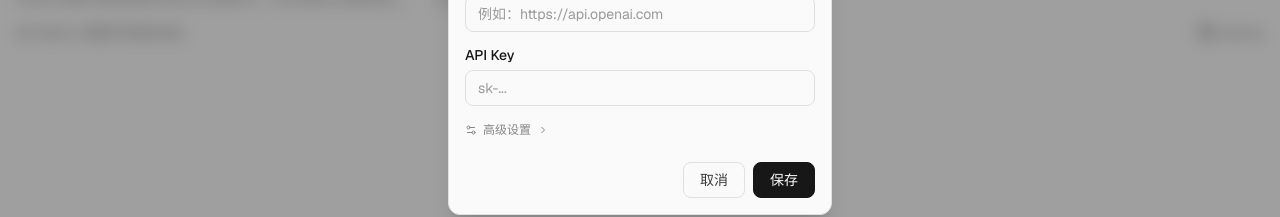
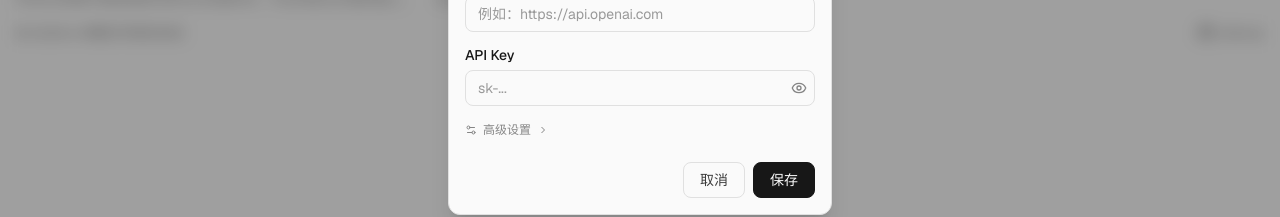
Before and after one commit to Adkimsm/openai-models-test, a Next.js app: page / in a window 1280 px wide. Both pictures are taken after a click on the button "添加". Shown: the part 385-602 px from the top of the page. Built offline with nearby package versions, Linux system fonts and the light colour scheme.

Commit message:
feat: switch apikey visible

```diff
--- a/src/components/SiteManager.js
+++ b/src/components/SiteManager.js
@@ -19,7 +19,7 @@ import {
   DialogHeader,
   DialogTitle,
 } from "@/components/ui/dialog"
-import { Plus, Pencil, Trash2, Globe, Key, Settings2 } from "lucide-react"
+import { Plus, Pencil, Trash2, Globe, Key, Settings2, Eye, EyeOff } from "lucide-react"
 import { getSites, saveSite, deleteSite } from "@/lib/db"
 
 export default function SiteManager({ selectedSite, onSelectSite }) {
@@ -27,6 +27,7 @@ export default function SiteManager({ selectedSite, onSelectSite }) {
   const [dialogOpen, setDialogOpen] = useState(false)
   const [editingSite, setEditingSite] = useState(null)
   const [formData, setFormData] = useState({ name: "", apiBase: "", apiKey: "", modelsEndpoint: "/v1/models", chatEndpoint: "/v1/chat/completions" })
+  const [apiKeyVisible, setApiKeyVisible] = useState(false)
 
   useEffect(() => {
     getSites().then((saved) => {
@@ -42,6 +43,7 @@ export default function SiteManager({ selectedSite, onSelectSite }) {
   function handleAdd() {
     setEditingSite(null)
     setFormData({ name: "", apiBase: "", apiKey: "", modelsEndpoint: "/v1/models", chatEndpoint: "/v1/chat/completions" })
+    setApiKeyVisible(false)
     setDialogOpen(true)
   }
 
@@ -54,6 +56,7 @@ export default function SiteManager({ selectedSite, onSelectSite }) {
       modelsEndpoint: site.modelsEndpoint || "/v1/models",
       chatEndpoint: site.chatEndpoint || "/v1/chat/completions",
     })
+    setApiKeyVisible(false)
     setDialogOpen(true)
   }
 
@@ -199,15 +202,29 @@ export default function SiteManager({ selectedSite, onSelectSite }) {
             </div>
             <div className="space-y-2">
               <Label htmlFor="apiKey">API Key</Label>
+              <div className="relative">
                 <Input
                   id="apiKey"
-                type="password"
+                  type={apiKeyVisible ? "text" : "password"}
                   placeholder="sk-..."
                   value={formData.apiKey}
                   onChange={(e) =>
                     setFormData({ ...formData, apiKey: e.target.value })
                   }
+                  className="pr-9"
                 />
+                <button
+                  type="button"
+                  onClick={() => setApiKeyVisible(!apiKeyVisible)}
+                  className="absolute right-2 top-1/2 -translate-y-1/2 text-gray-9 hover:text-gray-12 transition-colors"
+                >
+                  {apiKeyVisible ? (
+                    <EyeOff className="h-4 w-4" />
+                  ) : (
+                    <Eye className="h-4 w-4" />
+                  )}
+                </button>
+              </div>
             </div>
             <details className="group">
               <summary className="flex items-center gap-1.5 text-xs text-gray-9 cursor-pointer select-none hover:text-gray-12 transition-colors">
```
Lines whose indentation alone changed are shown as unchanged.
